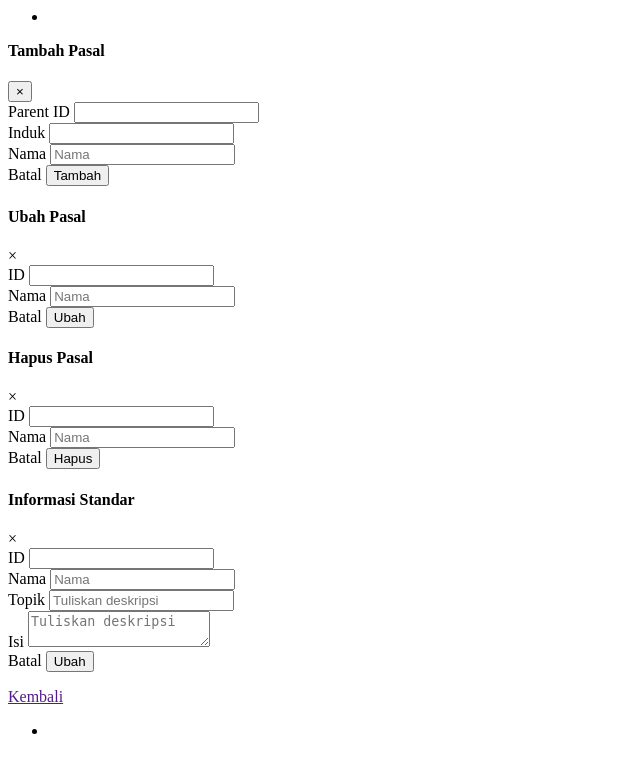
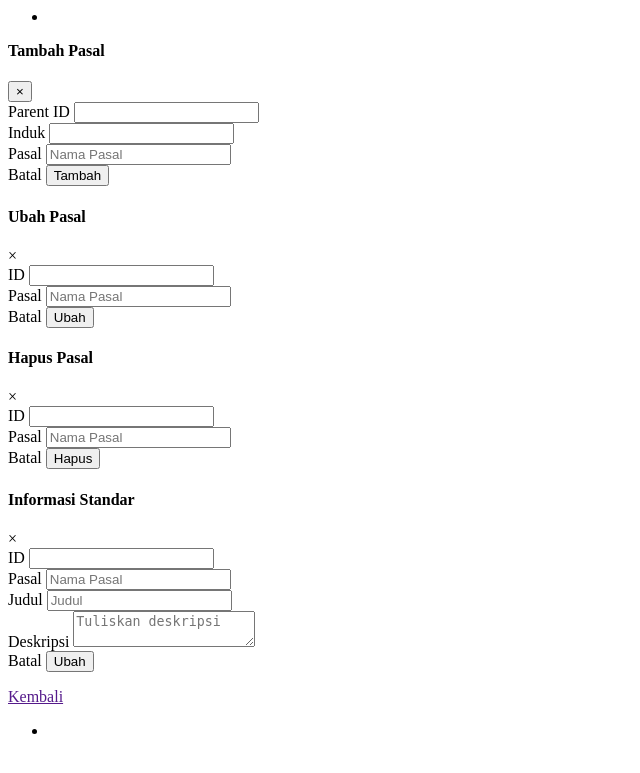
Before and after one commit to ArcShift/dms, a PHP site: the page made by application/views/standard/detail.php in a window 1280 px wide. Shown: the top 773 px of the page, without its empty margins (0-640 px from the left). Run offline with PHP 8.4, Linux system fonts and the light colour scheme; the template is opened without the code that fills it, so the values that code supplies are empty.

Commit message:
revisi layout

```diff
--- a/application/models/M_treeview_detail.php
+++ b/application/models/M_treeview_detail.php
@@ -64,8 +64,9 @@ class M_treeview_detail extends CI_Model {
 //    }
 
     function pasal() {
-        $this->db->select('p.*, COUNT(p2.id) AS child');
+        $this->db->select('p.*, COUNT(p2.id) AS child, COUNT(d.id) AS doc');
         $this->db->join('pasal p2', 'p2.parent = p.id', 'LEFT');
+        $this->db->join('document d', 'd.id_pasal = p.id', 'LEFT');
         $this->db->where('p.id_standard', $this->input->get('standar'));
         $this->db->group_by('p.id');
         return $this->db->get('pasal p')->result_array();
--- a/application/views/standard/detail.php
+++ b/application/views/standard/detail.php
@@ -37,8 +37,8 @@
                             <input class="form-control" id="parent" required="" readonly="">
                         </div>
                         <div class="form-group">
-                            <label for="namaModule">Nama</label>
-                            <input class="form-control" id="namaModule" name="nama" placeholder="Nama" required="">
+                            <label for="namaModule">Pasal</label>
+                            <input class="form-control" id="namaModule" name="nama" placeholder="Nama Pasal" required="">
                         </div>
                     </div>
                     <div class="modal-footer">
@@ -60,8 +60,8 @@
                             <input class="form-control item-id" name="id" required="" readonly="">
                         </div>
                         <div class="form-group">
-                            <label>Nama</label>
-                            <input class="form-control item-name" name="nama" placeholder="Nama" required="">
+                            <label>Pasal</label>
+                            <input class="form-control item-name" name="nama" placeholder="Nama Pasal" required="">
                         </div>
                     </div>
                     <div class="modal-footer">
@@ -83,8 +83,8 @@
                             <input class="form-control item-id" name="id" required="" readonly="">
                         </div>
                         <div class="form-group">
-                            <label for="namaModule">Nama</label>
-                            <input class="form-control item-name" name="nama" placeholder="Nama" required="" readonly="">
+                            <label for="namaModule">Pasal</label>
+                            <input class="form-control item-name" name="nama" placeholder="Nama Pasal" required="" readonly="">
                         </div>
                     </div>
                     <div class="modal-footer">
@@ -106,15 +106,15 @@
                             <input class="form-control item-id" name="id" required="" readonly="">
                         </div>
                         <div class="form-group">
-                            <label for="namaModule">Nama</label>
-                            <input class="form-control item-name" name="nama" placeholder="Nama" required="" readonly="">
+                            <label for="namaModule">Pasal</label>
+                            <input class="form-control item-name" name="nama" placeholder="Nama Pasal" required="" readonly="">
                         </div>
                         <div class="form-group">
-                            <label for="namaModule">Topik</label>
-                            <input class="form-control item-sort-desc" name="sort-desc" placeholder="Tuliskan deskripsi">
+                            <label for="namaModule">Judul</label>
+                            <input class="form-control item-sort-desc" name="sort-desc" placeholder="Judul">
                         </div>
                         <div class="form-group">
-                            <label for="namaModule">Isi</label>
+                            <label for="namaModule">Deskripsi</label>
                             <textarea class="form-control item-long-desc" name="long-desc" placeholder="Tuliskan deskripsi"></textarea>
                         </div>
                     </div>
--- a/application/views/standard/read.php
+++ b/application/views/standard/read.php
@@ -14,7 +14,7 @@
                         <th class="text-center">Pasal & Ayat</th>
                         <th class="text-center">Perusahaan</th>
                         <th>Created by</th>
-                        <th>aksi</th>
+                        <th>Aksi</th>
                     </tr>
                 </thead>
                 <tbody>
```
Also changed, not shown: application/views/template/container.php (+14 -14 lines), application/views/treeview_detail/read.php (+10 -9 lines).
